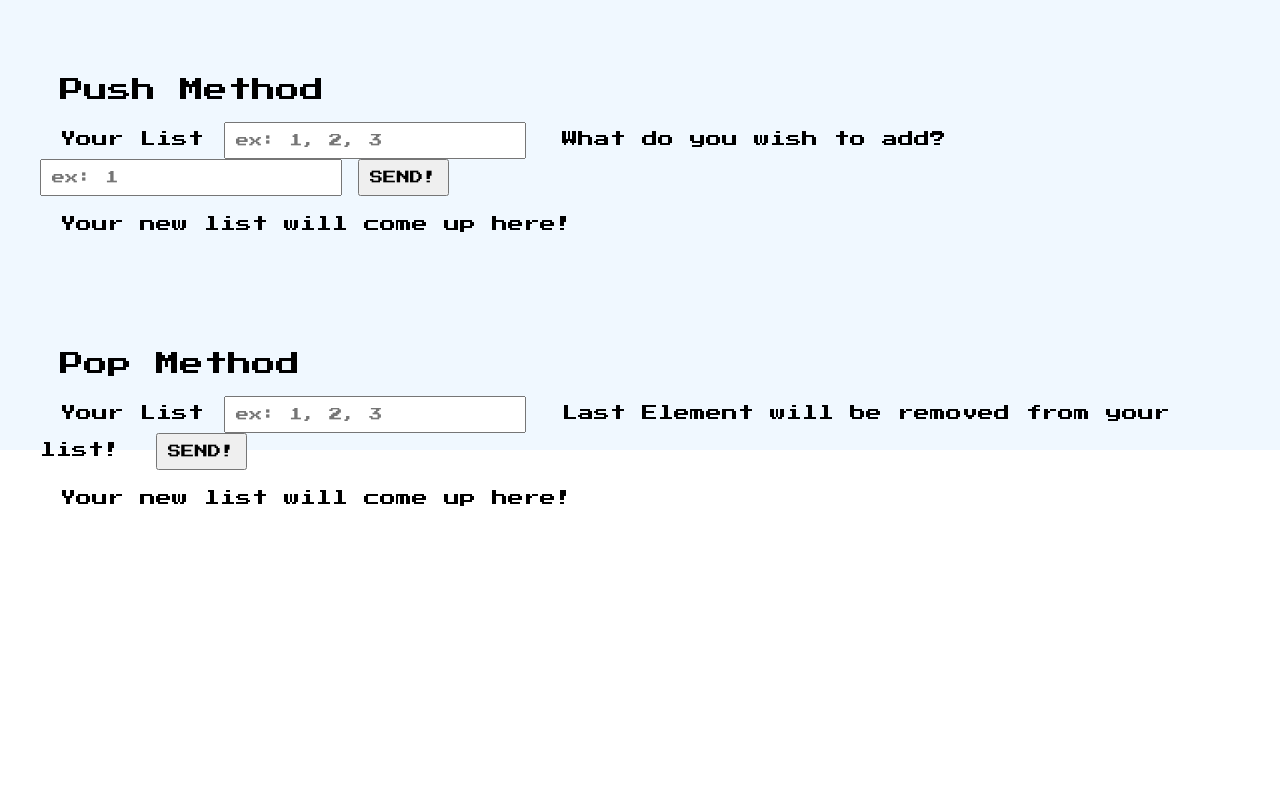
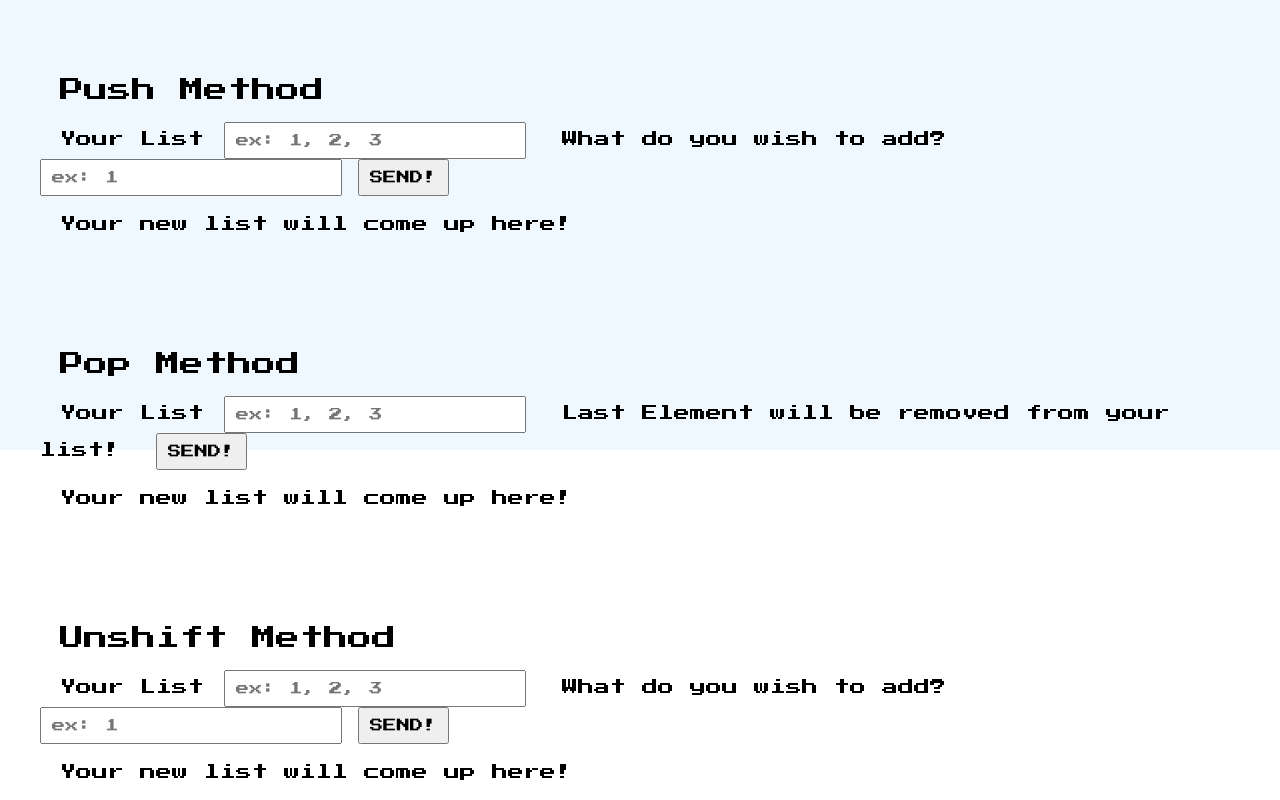
Before and after one commit to marzboi/202304-w2ch5-marco-fratini, a website with bundled scripts: page index.html in a window 1280 px wide. Shown: the part 350-1150 px from the top of the page. Before the commit the page ends 876 px from the top, so only its background shows below. Built offline with nearby package versions, Linux system fonts and the light colour scheme.

Commit message:
Add styles to unshift function in html

```diff
--- a/index.html
+++ b/index.html
@@ -57,6 +57,24 @@
       </div>
     </section>
 
+    <section>
+      <div class="unshift-container">
+        <h3>Unshift Method</h3>
+
+        <label for="unshift-push">Your List</label><input type="text" id="new-unshift" class="new-unshift"
+          placeholder="ex: 1, 2, 3" value="">
+
+        <label for="new-unshift-add">What do you wish to add?</label> <input type="text" class="new-unshift-add"
+          placeholder="ex: 1">
+
+        <button class="unshift-send">SEND!</button>
+        <div>
+          <p class="unshift-answer">Your new list will come up here!</p>
+          <ol class="array-elements-unshift"></ol>
+        </div>
+      </div>
+    </section>
+
   </main>
   <script src="app/main.js" type="module"></script>
 </body>
--- a/sass/styles.scss
+++ b/sass/styles.scss
@@ -93,4 +93,37 @@ main {
       }
     }
   }
+
+  .unshift-container {
+    h3 {
+      padding: 20px;
+      font-size: rem(24);
+    }
+    label {
+      padding: 20px;
+    }
+    input {
+      font-family: inherit;
+      padding: 10px;
+    }
+
+    button {
+      font-family: inherit;
+      padding: 10px;
+    }
+
+    div {
+      p {
+        padding: 20px;
+        font-size: rem(16);
+      }
+      ol {
+        li {
+          padding-left: 20px;
+          padding-bottom: 10px;
+          font-size: rem(16);
+        }
+      }
+    }
+  }
 }
```
Also changed, not shown: styles.css, 1 other file.
